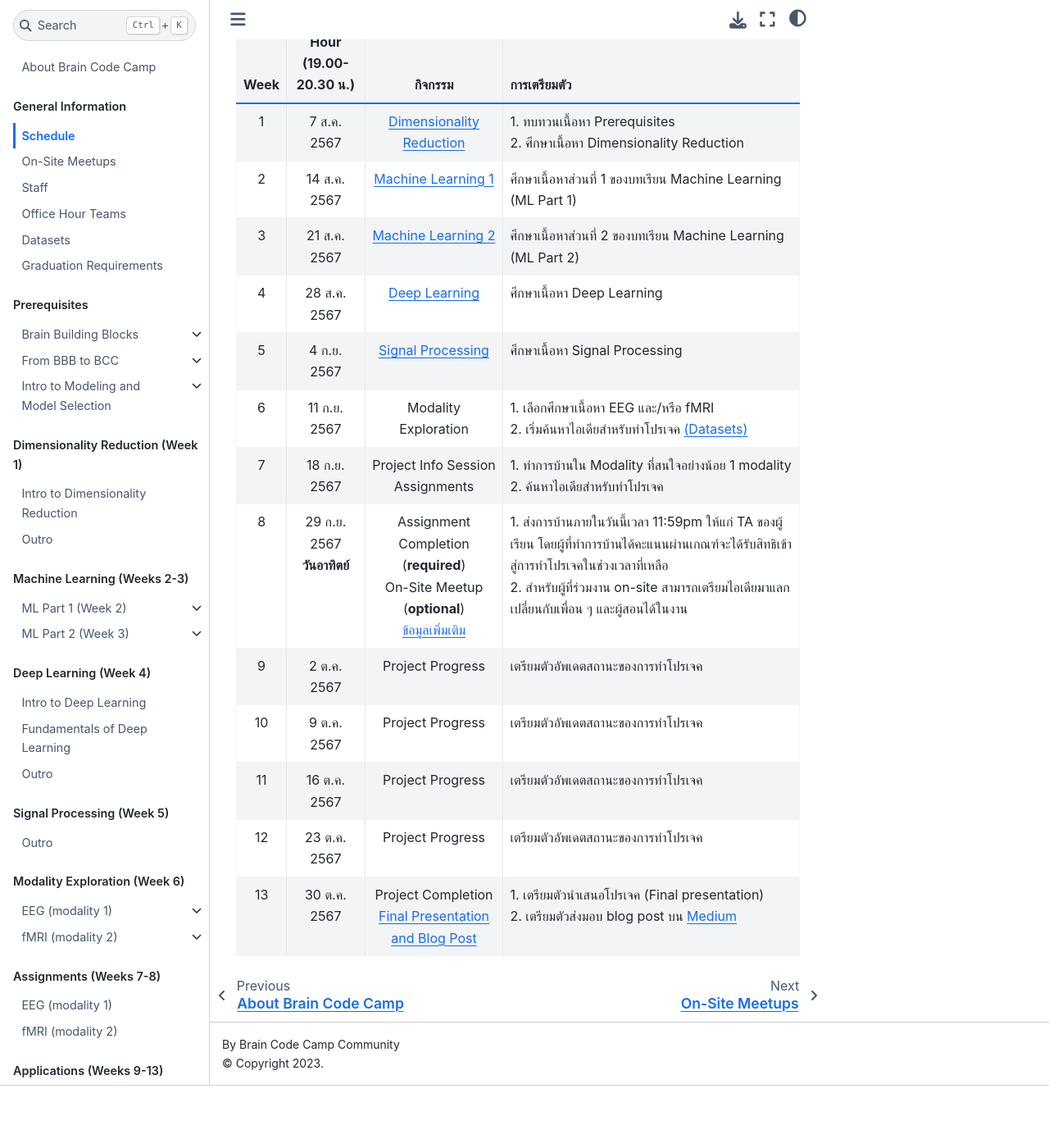
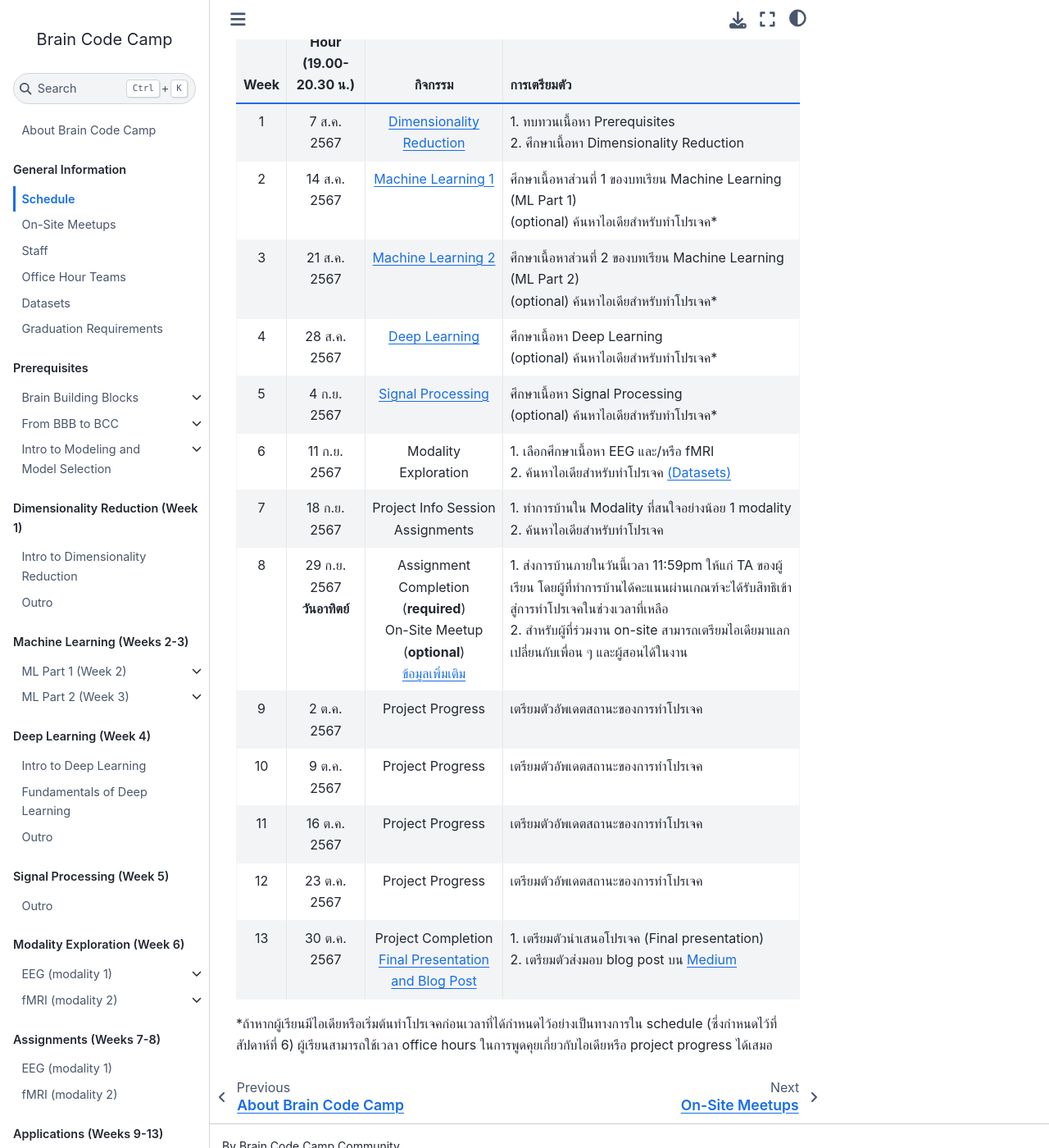
Before and after one commit to braincodecamp/brainCodeCamp2024, a Jupyter Book: the page built from GeneralInfo/schedule.md, in a window 1280 px wide and 1400 px high, scrolled down 438 px. Shown: the whole window at 82% size. Built offline with Jupyter Book 1.0.4 settings and Sphinx 7.4.7 and the Sphinx Book theme 1.1.4, drawn with Linux system fonts in a browser that asks for light colours; pages that are not in the unit, such as notebooks, are missing from menus; before the commit the page ends 1762 px from its top, so only the background shows below that.

Commit message:
Update schedule.md

```diff
--- a/GeneralInfo/schedule.md
+++ b/GeneralInfo/schedule.md
@@ -14,11 +14,11 @@
 | Week | Office Hour <br> (19.00-20.30 น.) |                                                                  กิจกรรม                                                                  | การเตรียมตัว                                                                                                                                                                                                                                    |
 | :--: | :-------------------------------: | :---------------------------------------------------------------------------------------------------------------------------------------: | :---------------------------------------------------------------------------------------------------------------------------------------------------------------------------------------------------------------------------------------------- |
 |  1   |            7 ส.ค. 2567            |                           [Dimensionality Reduction](/Fundamentals/DimensionalityReduction/dim_reduct_intro.md)                           | 1. ทบทวนเนื้อหา Prerequisites <br> 2. ศึกษาเนื้อหา Dimensionality Reduction                                                                                                                                                                     |
-|  2   |           14 ส.ค. 2567            |                                   [Machine Learning 1](/Fundamentals/MachineLearning/ml_part1_intro.md)                                   | ศึกษาเนื้อหาส่วนที่ 1 ของบทเรียน Machine Learning (ML Part 1)                                                                                                                                                                                   |
-|  3   |           21 ส.ค. 2567            |                                   [Machine Learning 2](/Fundamentals/MachineLearning/ml_part2_intro.md)                                   | ศึกษาเนื้อหาส่วนที่ 2 ของบทเรียน Machine Learning (ML Part 2)                                                                                                                                                                                   |
-|  4   |           28 ส.ค. 2567            |                                    [Deep Learning](/Fundamentals/DeepLearning/deep_learning_intro.md)                                     | ศึกษาเนื้อหา Deep Learning                                                                                                                                                                                                                      |
-|  5   |            4 ก.ย. 2567            |                              [Signal Processing](/Fundamentals/SignalProcessing/signal_processing_intro.md)                               | ศึกษาเนื้อหา Signal Processing                                                                                                                                                                                                                  |
-|  6   |           11 ก.ย. 2567            |                                                           Modality Exploration                                                            | 1. เลือกศึกษาเนื้อหา EEG และ/หรือ fMRI <br> 2. เริ่มค้นหาไอเดียสำหรับทำโปรเจค [(Datasets)](/GeneralInfo/datasets.md)                                                                                                                            |
+|  2   |           14 ส.ค. 2567            |                                   [Machine Learning 1](/Fundamentals/MachineLearning/ml_part1_intro.md)                                   | ศึกษาเนื้อหาส่วนที่ 1 ของบทเรียน Machine Learning (ML Part 1) <br> (optional) ค้นหาไอเดียสำหรับทำโปรเจค\*                                                                                                                                       |
+|  3   |           21 ส.ค. 2567            |                                   [Machine Learning 2](/Fundamentals/MachineLearning/ml_part2_intro.md)                                   | ศึกษาเนื้อหาส่วนที่ 2 ของบทเรียน Machine Learning (ML Part 2) <br> (optional) ค้นหาไอเดียสำหรับทำโปรเจค\*                                                                                                                                       |
+|  4   |           28 ส.ค. 2567            |                                    [Deep Learning](/Fundamentals/DeepLearning/deep_learning_intro.md)                                     | ศึกษาเนื้อหา Deep Learning <br> (optional) ค้นหาไอเดียสำหรับทำโปรเจค\*                                                                                                                                                                          |
+|  5   |            4 ก.ย. 2567            |                              [Signal Processing](/Fundamentals/SignalProcessing/signal_processing_intro.md)                               | ศึกษาเนื้อหา Signal Processing <br> (optional) ค้นหาไอเดียสำหรับทำโปรเจค\*                                                                                                                                                                      |
+|  6   |           11 ก.ย. 2567            |                                                           Modality Exploration                                                            | 1. เลือกศึกษาเนื้อหา EEG และ/หรือ fMRI <br> 2. ค้นหาไอเดียสำหรับทำโปรเจค [(Datasets)](/GeneralInfo/datasets.md)                                                                                                                                 |
 |  7   |           18 ก.ย. 2567            |                                                   Project Info Session <br> Assignments                                                   | 1. ทำการบ้านใน Modality ที่สนใจอย่างน้อย 1 modality <br> 2. ค้นหาไอเดียสำหรับทำโปรเจค                                                                                                                                                           |
 |  8   | 29 ก.ย. 2567 <br> **วันอาทิตย์**  | Assignment Completion <br> (**required**) <br> On-Site Meetup <br> (**optional**) <br> [ข้อมูลเพิ่มเติม](/GeneralInfo/on-site-meetups.md) | 1. ส่งการบ้านภายในวันนี้เวลา 11:59pm ให้แก่ TA ของผู้เรียน โดยผู้ที่ทำการบ้านได้คะแนนผ่านเกณฑ์จะได้รับสิทธิเข้าสู่การทำโปรเจคในช่วงเวลาที่เหลือ <br> 2. สำหรับผู้ที่ร่วมงาน on-site สามารถเตรียมไอเดียมาแลกเปลี่ยนกับเพื่อน ๆ และผู้สอนได้ในงาน |
 |  9   |            2 ต.ค. 2567            |                                                             Project Progress                                                              | เตรียมตัวอัพเดตสถานะของการทำโปรเจค                                                                                                                                                                                                              |
@@ -26,3 +26,5 @@
 |  11  |           16 ต.ค. 2567            |                                                             Project Progress                                                              | เตรียมตัวอัพเดตสถานะของการทำโปรเจค                                                                                                                                                                                                              |
 |  12  |           23 ต.ค. 2567            |                                                             Project Progress                                                              | เตรียมตัวอัพเดตสถานะของการทำโปรเจค                                                                                                                                                                                                              |
 |  13  |           30 ต.ค. 2567            |                    Project Completion <br> [Final Presentation and Blog Post](/GeneralInfo/graduation_requirements.md)                    | 1. เตรียมตัวนำเสนอโปรเจค (Final presentation) <br> 2. เตรียมตัวส่งมอบ blog post บน [Medium](https://medium.com/)                                                                                                                                |
+
+\*ถ้าหากผู้เรียนมีไอเดียหรือเริ่มต้นทำโปรเจคก่อนเวลาที่ได้กำหนดไว้อย่างเป็นทางการใน schedule (ซึ่งกำหนดไว้ที่สัปดาห์ที่ 6) ผู้เรียนสามารถใช้เวลา office hours ในการพูดคุยเกี่ยวกับไอเดียหรือ project progress ได้เสมอ
```
